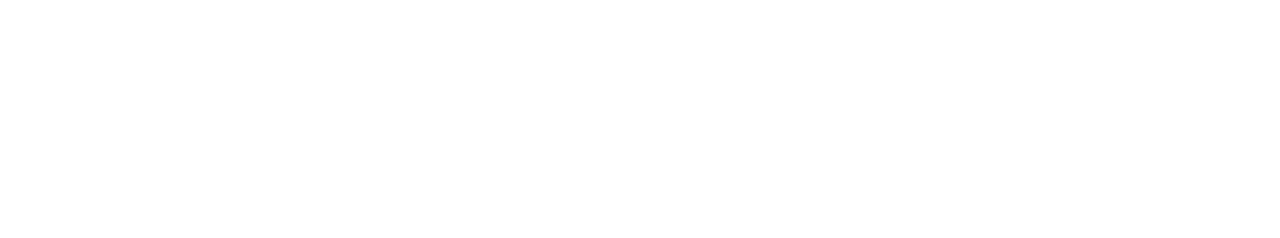
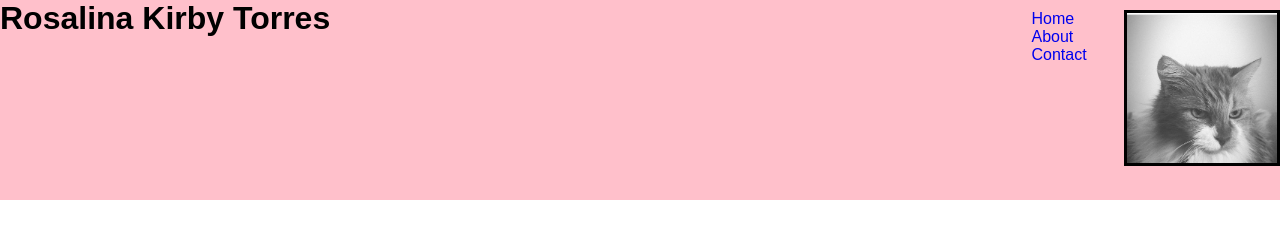
Before and after one commit to martintorres88/websiteforbeginners-final, a plain HTML site: page index.html in a window 1280 px wide. Drawn offline with Linux system fonts and the light colour scheme.

Commit message:
images added

```diff
--- a/css/style.css
+++ b/css/style.css
@@ -0,0 +1,66 @@
+/*
+.nav-bar{
+   background-color: pink;
+    width:100%;
+    height: 60px;
+    position:relative;
+    margin:auto;
+} */
+
+.bwkirby{
+    height:150px;
+    width:150px;
+    border:solid black;
+    float:right;
+    padding:left 100%;
+}
+header {
+    background-color: pink;
+    width: 100%;
+    height: 200px;
+    position: relative;
+}
+
+header #title {
+    float: left;
+}
+
+header #title h1 {
+    margin: 0;
+}
+
+header .nav-bar {
+    float: right;
+    margin-top: 10px;
+}
+
+header li {
+    display: inline;
+    padding: 0 20px 0 20px;
+}
+
+header ul {
+    margin: 0;
+    padding: 0;
+}
+
+header a {
+    text-decoration: none;
+    cursor: pointer;
+}
+
+/* .nav-list a {
+    display: inline;
+    padding: 0 20px 0 20px;
+} */
+
+* {
+    margin: 0;
+    padding: 0;
+    font-family: Arial;
+}
+
+body {
+    margin: 0 auto;
+    padding: 0;
+}
--- a/index.html
+++ b/index.html
@@ -5,8 +5,27 @@
     <meta name="viewport" content="width=device-width, initial-scale=1.0">
     <title>Document</title>
     <link rel="stylesheet" href="./css/style.css">
+    <link rel="shortcut icon" href="./img/favicon.ico" type="image/x-icon">
 </head>
 <body>
+<header>
+<div class="container">
+    <div id="title">
+        <h1>Rosalina Kirby Torres</h1>
+    </div>
 
+<nav class= "nav-bar">
+        <img src="img/IMG_0822_opt.jpg" ALT= BW cat CLASS= bwkirby>
+    <ul class="nav-list">
+        <a href="index.html" target="_blank"><li class="list-item hvr-fade">Home</li></a>
+        <a href="about.html"><li class="list-item hvr-fade">About</li></a>
+        <a href="contact.html"><li class="list-item hvr-fade">Contact</li></a>
+    </ul>
+
+</nav>
+</div>
+</header>
+
+</nav>
 </body>
 </html>
```
Also changed, not shown: img/IMG_0822_opt.jpg (added), img/favicon.ico (added), 2 other files.
